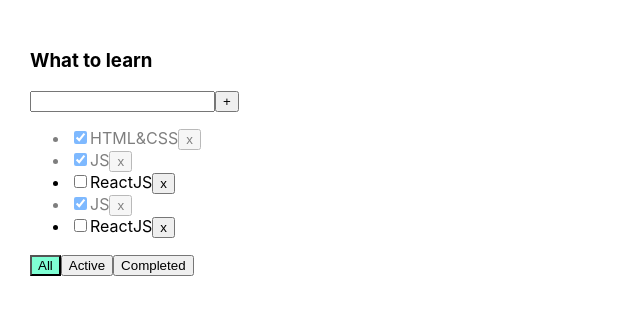
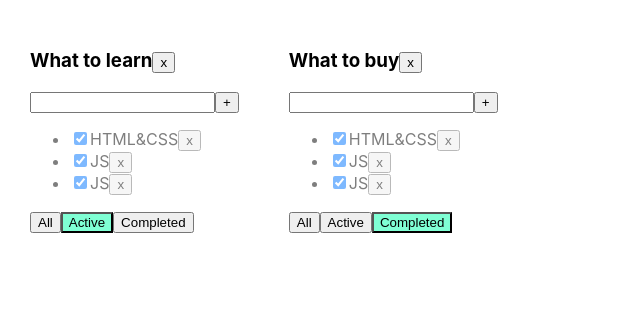
Before and after one commit to Masyak95/_todolist_, a React (Create React App) app: page / in a window 1280 px wide. Shown: the top 314 px of the page, without its empty margins (0-640 px from the left). Built offline with nearby package versions, Linux system fonts and the light colour scheme.

Commit message:
remove Todolist

```diff
--- a/src/App.tsx
+++ b/src/App.tsx
@@ -4,62 +4,108 @@
 import {v1} from "uuid";
 
 export type FilterValuesType = "all" | "active" | "completed"
+type ToDoListType = {
+    id: string
+    title: string
+    filter: FilterValuesType
+}
+
 
 function App() {
 
-    let [tasks, setTasks] = useState<Array<TaskType>>([
-        {id: v1(), title: "HTML&CSS", isDone: true},
-        {id: v1(), title: "JS", isDone: true},
-        {id: v1(), title: "ReactJS", isDone: false},
-        {id: v1(), title: "JS", isDone: true},
-        {id: v1(), title: "ReactJS", isDone: false}
+    function removeTask(id: string, todolistID: string) {
+        let tasks = tasksObj[todolistID]
+        let filteredTasks = tasks.filter(t => t.id !== id)
+        tasksObj[todolistID] = filteredTasks
+        setTasksObj({...tasksObj})
+    }
+
+    function addTask(title: string, todolistID: string) {
+        let task = {id: v1(), title: title, isDone: false};
+        let tasks = tasksObj[todolistID]
+        let newTasks = [task, ...tasks]
+        tasksObj[todolistID] = newTasks
+        setTasksObj({...tasksObj})
+    }
+
+    function changeTaskStatus(taskId: string, isDone: boolean, todolistID: string) {
+        let tasks = tasksObj[todolistID]
+        let task = tasks.find(t => t.id === taskId)
+        if (task) {
+            task.isDone = isDone
+            setTasksObj({...tasksObj})
+        }
+
+    }
+
+    function changeFilter(value: FilterValuesType, todolistID: string) {
+        let todolist = todoLists.find(tl => tl.id === todolistID)
+        if (todolist) {
+            todolist.filter = value
+            setTodoLists([...todoLists])
+        }
+    }
+
+
+    let todolistID1 = v1()
+    let todolistID2 = v1()
+
+    let [todoLists, setTodoLists] = useState<Array<ToDoListType>>([
+        {id: todolistID1, title: "What to learn", filter: "active"},
+        {id: todolistID2, title: "What to buy", filter: "completed"},
     ])
 
+    let removeTodolist = (todolistID: string) => {
+        let filteredTodolist = todoLists.filter(tl => tl.id != todolistID)
+        setTodoLists(filteredTodolist)
 
-    function removeTask(id: string) {
-        let filteredTasks = tasks.filter(t => t.id !== id)
-        setTasks(filteredTasks)
+        delete tasksObj[todolistID]
+        setTasksObj({...tasksObj})
     }
 
-    function addTask(title: string) {
-        let newTask = {id: v1(), title: title, isDone: false};
-        let newTasks = [newTask, ...tasks];
-        setTasks(newTasks)
-    }
+    let [tasksObj, setTasksObj] = useState({
+        [todolistID1]: [
+            {id: v1(), title: "HTML&CSS", isDone: true},
+            {id: v1(), title: "JS", isDone: true},
+            {id: v1(), title: "ReactJS", isDone: false},
+            {id: v1(), title: "JS", isDone: true},
+            {id: v1(), title: "ReactJS", isDone: false}],
+        [todolistID2]: [
+            {id: v1(), title: "HTML&CSS", isDone: true},
+            {id: v1(), title: "JS", isDone: true},
+            {id: v1(), title: "ReactJS", isDone: false},
+            {id: v1(), title: "JS", isDone: true},
+            {id: v1(), title: "ReactJS", isDone: false}]
+    })
 
-    function changeTaskStatus(taskId: string, isDone: boolean) {
-        let task = tasks.find(t => t.id === taskId);
-        if (task) {
-            task.isDone = isDone;
-        }
-        setTasks([...tasks]);
-    }
-
-    let [filter, setFilter] = useState<"all" | "active" | "completed">("all")
-
-    let tasksForTodolist = tasks
-
-    if (filter === "active") {
-        tasksForTodolist = tasks.filter(t => !t.isDone)
-    }
-    if (filter === "completed") {
-        tasksForTodolist = tasks.filter(t => t.isDone)
-    }
-
-    function changeFilter(value: "all" | "active" | "completed") {
-        setFilter(value)
-    }
 
     return (
         <div className="App">
-            <Todolist title="What to learn"
-                      tasks={tasksForTodolist}
-                      removeTask={removeTask}
-                      changeFilter={changeFilter}
-                      addTask={addTask}
-                      changeTaskStatus={changeTaskStatus}
-                      filter={filter}
-            />
+            {
+                todoLists.map((tl) => {
+                    let tasksForTodolist = tasksObj[tl.id]
+
+                    if (tl.filter === "active") {
+                        tasksForTodolist = tasksForTodolist.filter(t => !!t.isDone)
+                    }
+                    if (tl.filter === "completed") {
+                        tasksForTodolist = tasksForTodolist.filter(t => t.isDone)
+                    }
+                    return <Todolist
+                        key={tl.id}
+                        id={tl.id}
+                        title={tl.title}
+                        tasks={tasksForTodolist}
+                        removeTask={removeTask}
+                        changeFilter={changeFilter}
+                        addTask={addTask}
+                        changeTaskStatus={changeTaskStatus}
+                        filter={tl.filter}
+                        removeTodolist={removeTodolist}
+                    />
+                })
+            }
+
         </div>
     );
 }
--- a/src/Todolist.tsx
+++ b/src/Todolist.tsx
@@ -8,13 +8,15 @@
 }
 
 type PropsType = {
+    id: string
     title: string
     tasks: Array<TaskType>
-    removeTask: (taskId: string) => void
-    changeFilter: (value: FilterValuesType) => void
-    addTask: (title: string) => void
-    changeTaskStatus: (taskId: string, isDone: boolean) => void
+    removeTask: (taskId: string, todolistID: string) => void
+    changeFilter: (value: FilterValuesType, todolistID: string) => void
+    addTask: (title: string, todolistID: string) => void
+    changeTaskStatus: (taskId: string, isDone: boolean, todolistID: string) => void
     filter: FilterValuesType
+    removeTodolist: (todolistID: string) => void
 }
 
 export function Todolist(props: PropsType) {
@@ -22,6 +24,9 @@
     const [error, setError] = useState<string | null>(null)
 
     const onNewTitleChangeHandler = (e: ChangeEvent<HTMLInputElement>) => {
+        console.log('newTaskTitle', newTaskTitle)
+        console.log('e', e)
+        console.log('e.current.value', e.currentTarget.value)
         setNewTaskTitle(e.currentTarget.value)
     }
 
@@ -35,7 +40,7 @@
 
     const addTask = () => {
         if (newTaskTitle.trim() !== "") {
-            props.addTask(newTaskTitle.trim());
+            props.addTask(newTaskTitle.trim(), props.id);
             setNewTaskTitle("");
         } else {
             setError("Title is required")
@@ -43,18 +48,20 @@
     }
 
     const onAllClickHandler = () => {
-        props.changeFilter("all")
+        props.changeFilter("all", props.id)
     }
     const onActiveClickHandler = () => {
-        props.changeFilter("active")
+        props.changeFilter("active", props.id)
     }
     const onCompletedClickHandler = () => {
-        props.changeFilter("completed")
+        props.changeFilter("completed", props.id)
+    }
+    const removeTodoList = () => {
+        props.removeTodolist(props.id)
     }
 
-
     return <div>
-        <h3>{props.title}</h3>
+        <h3>{props.title}<button onClick={removeTodoList}>x</button></h3>
         <div>
             <input value={newTaskTitle}
                    onChange={onNewTitleChangeHandler}
@@ -67,11 +74,11 @@
         <ul>
             {props.tasks.map((t) => {
                 const onRemoveHandler = () => {
-                    props.removeTask(t.id)
+                    props.removeTask(t.id, props.id)
                 }
                 const onChangeHandler = (e: ChangeEvent<HTMLInputElement>) => {
                     let newIsDoneValue = e.currentTarget.checked
-                    props.changeTaskStatus(t.id, newIsDoneValue)
+                    props.changeTaskStatus(t.id, newIsDoneValue, props.id)
                 }
                 return (
                     <li key={t.id}
```
